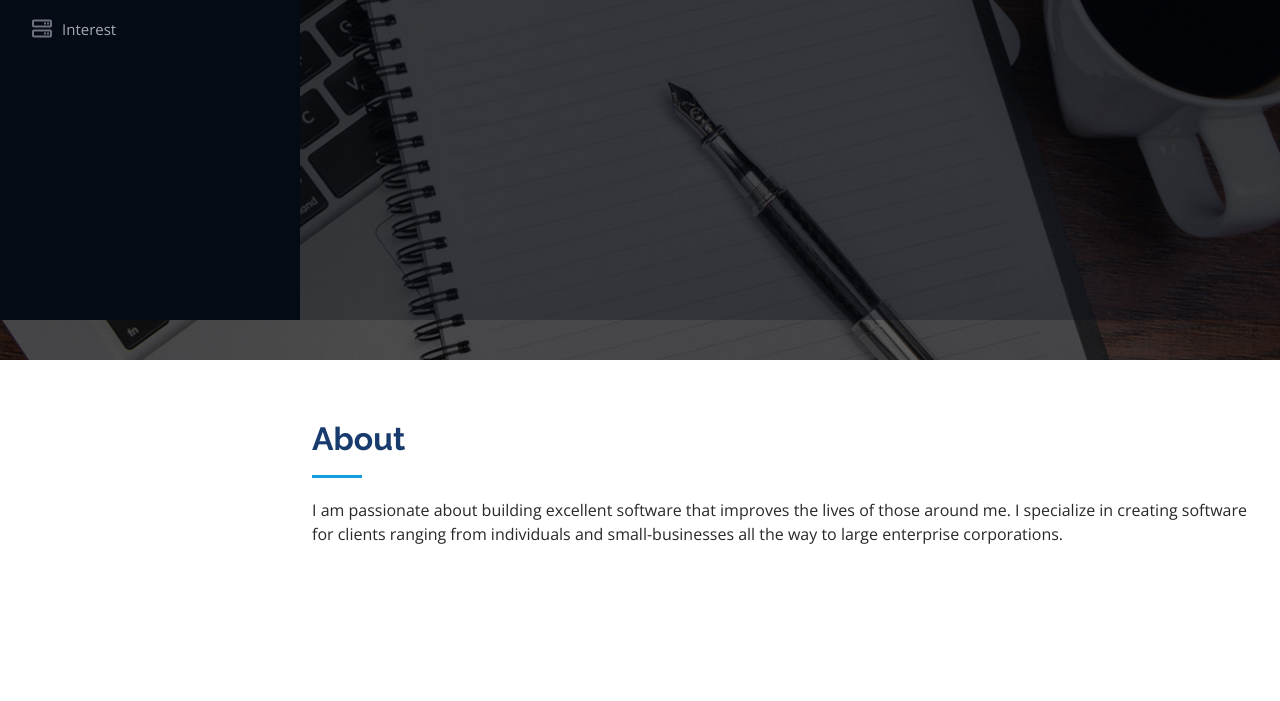
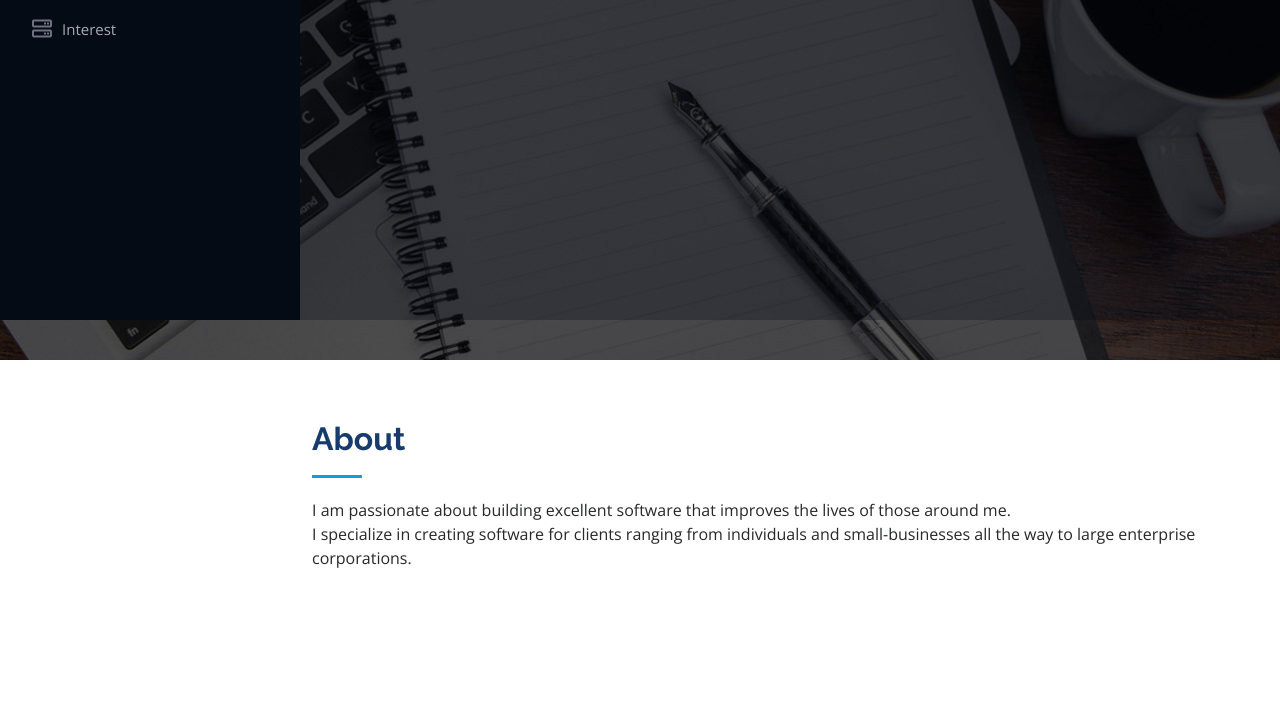
Before and after one commit to ShubhamShinde-24/Portfolio, a plain HTML site: page index.html in a window 1280 px wide. Shown: the part 480-1181 px from the top of the page. Drawn offline with nearby package versions, Linux system fonts and the light colour scheme.

Commit message:
<br> tag

```diff
--- a/index.html
+++ b/index.html
@@ -89,7 +89,7 @@
 
         <div class="section-title">
           <h2>About</h2>
-          <p>I am passionate about building excellent software that improves the lives of those around me. I
+          <p>I am passionate about building excellent software that improves the lives of those around me.<br> I
             specialize in creating software for clients ranging from individuals and small-businesses all the way to
             large enterprise corporations.</p>
         </div>
```
